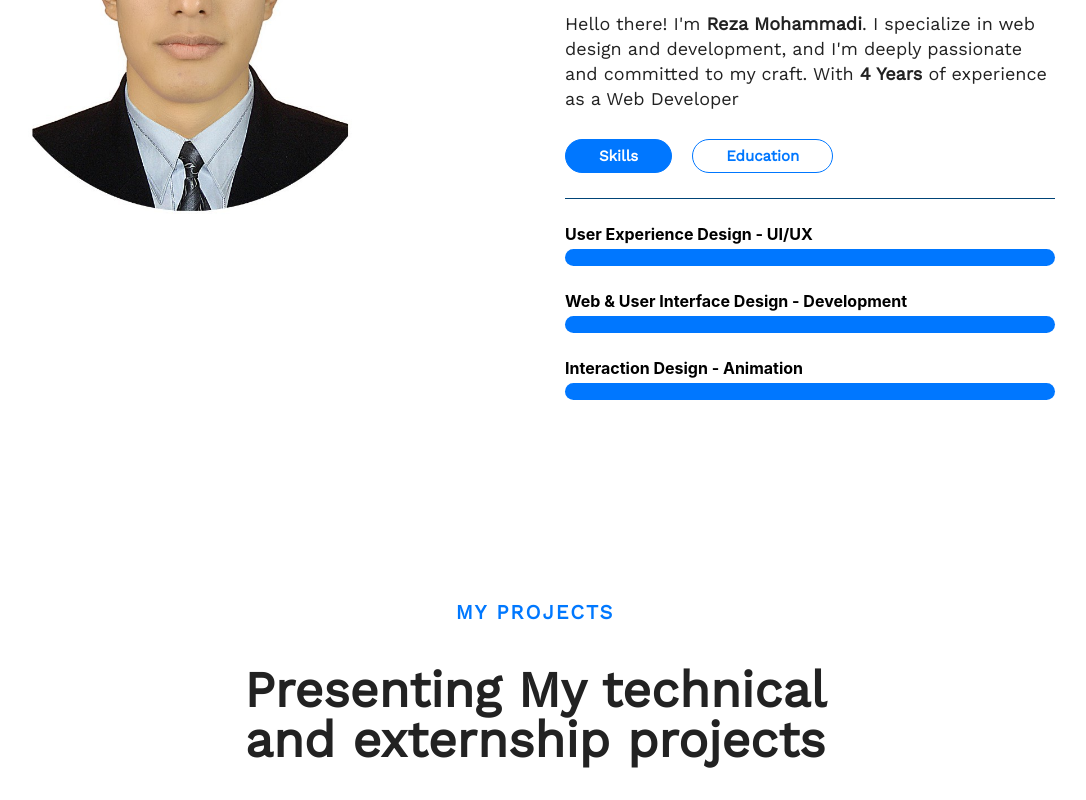
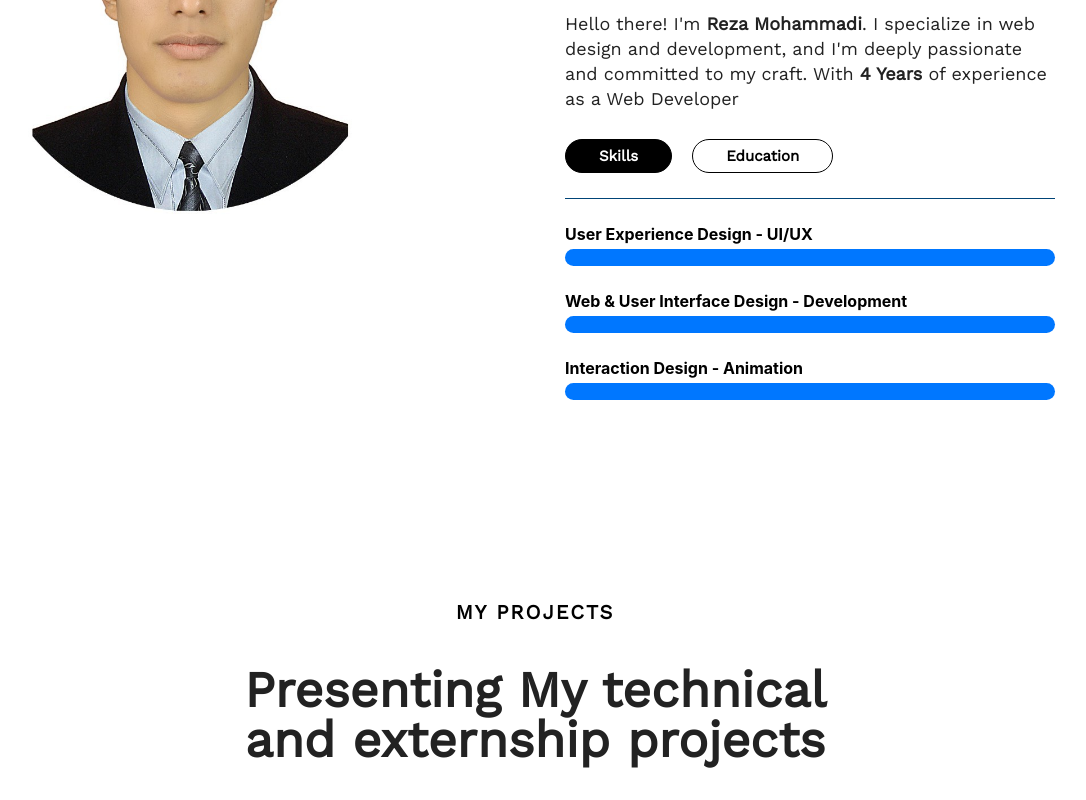
Before and after one commit to rezamohdev/my_portfolio, a React (Create React App) app: page /cover in a window 1280 px wide. Shown: the part 1740-2540 px from the top of the page, without its empty margins (105-1191 px from the left). Built offline with nearby package versions, Linux system fonts and the light colour scheme.

Commit message:
update: black btn

```diff
--- a/src/components/Gallery/Gallery.css
+++ b/src/components/Gallery/Gallery.css
@@ -5,7 +5,7 @@
   padding: 50px 0;
 }
 .gallery__span {
-  color: #0078ff;
+  color: #000000;
   font-family: "Work Sans";
   font-size: 20px;
   font-style: normal;
--- a/src/components/RoundButton/RoundButton.css
+++ b/src/components/RoundButton/RoundButton.css
@@ -3,10 +3,10 @@
   src: url(../../../public/assets/Work_Sans/static/WorkSans-Regular.ttf);
 }
 .rounded-button {
-  background-color: dodgerblue;
+  background-color: black;
   padding: 7px 33px;
   border-radius: 50px;
-  background: #07f;
+  background: black;
   border: none;
   color: #fff;
   font-family: "Work Sans", sans-serif;
@@ -16,14 +16,14 @@
   line-height: normal;
   cursor: pointer;
   transition: 230ms ease-out;
-  border: 1px solid #07f;
+  border: 1px solid black;
 }
 .rounded-button:hover {
   box-shadow: 1px 4px 12px 0px #0000002b;
 }
 
 .button_type_light {
-  border: 1px solid #07f;
+  border: 1px solid black;
   background: #fff;
-  color: #07f;
+  color: black;
 }
```
